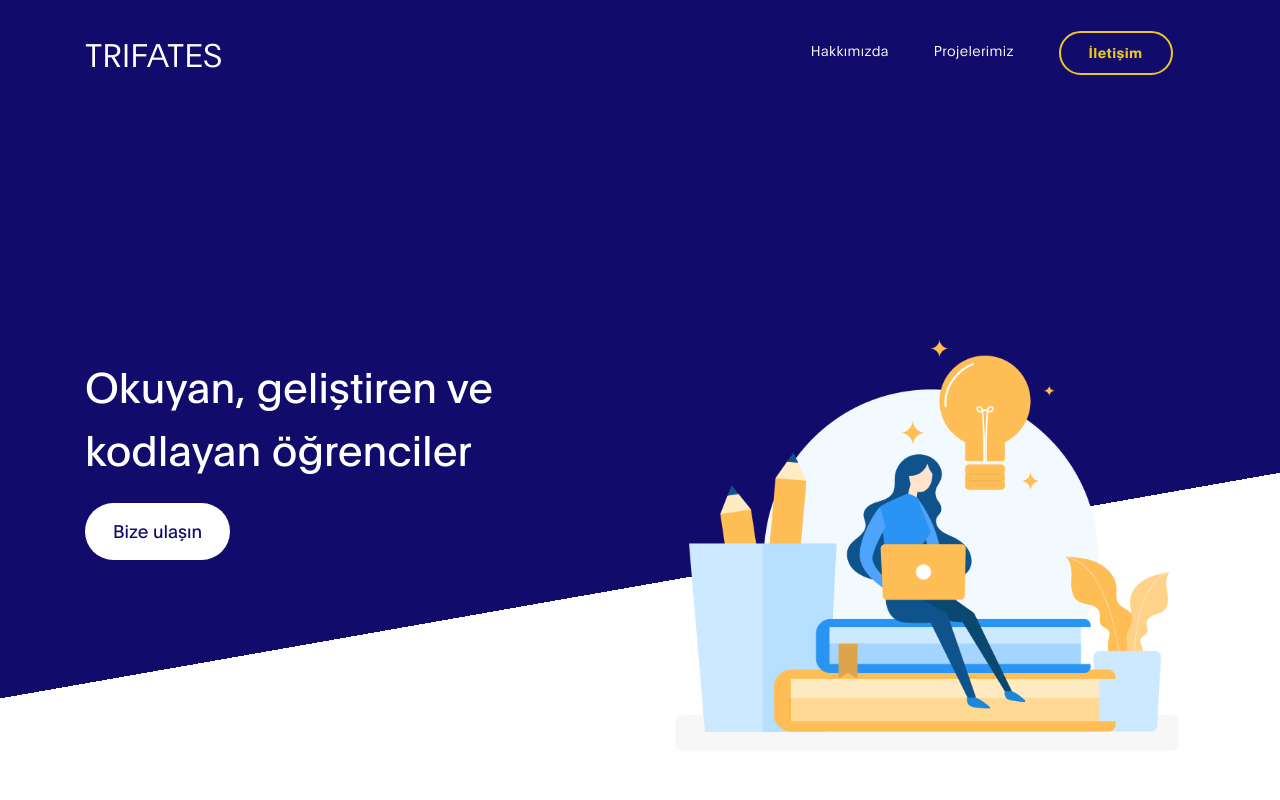
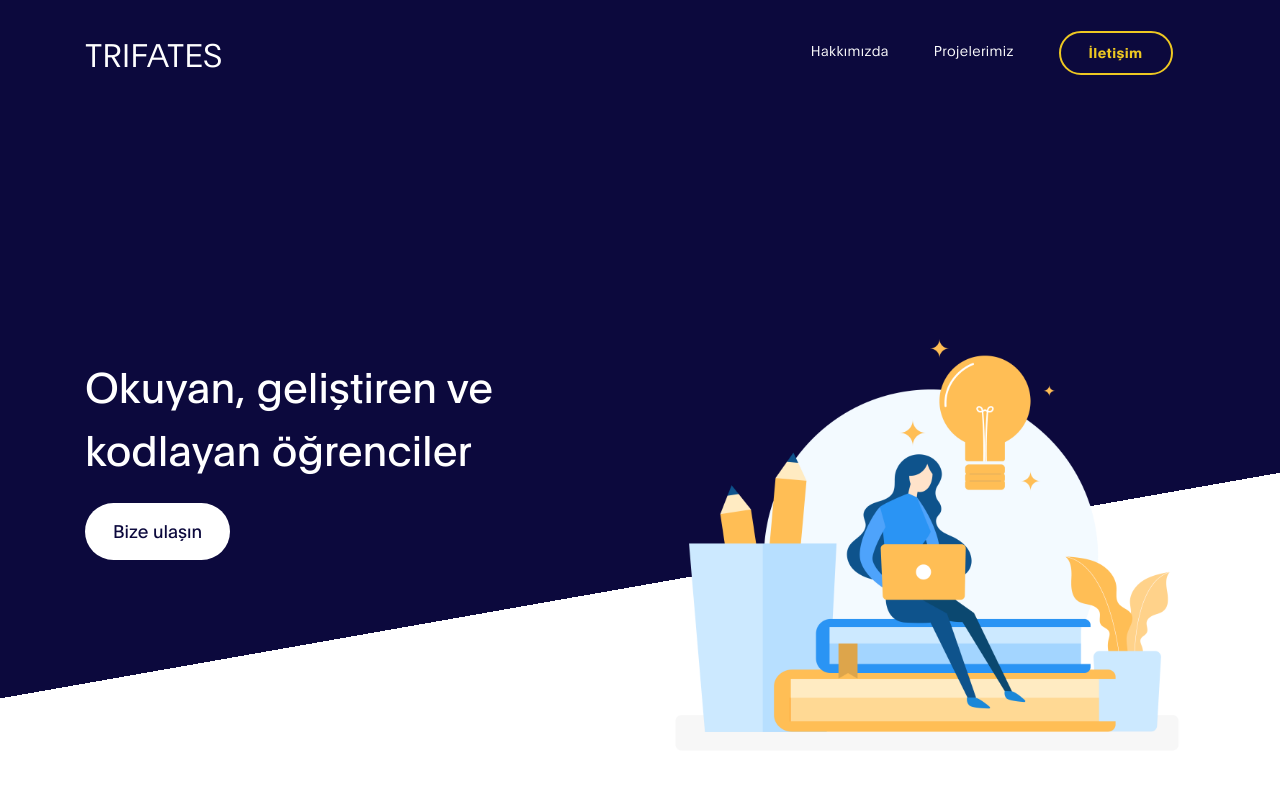
Before and after one commit to trifates/trifates.github.io, a plain HTML site: page index.html in a window 1280 px wide. Shown: the top 800 px of the page. Drawn offline with Linux system fonts and the light colour scheme.

Commit message:
deneme 5623

```diff
--- a/css/templatemo-digital-trend.css
+++ b/css/templatemo-digital-trend.css
@@ -31,12 +31,12 @@ https://templatemo.com/tm-538-digital-trend
 }
 
 :root {
-  --primary-color: #110b6b;
+  --primary-color: #0c093d;
   --secondary-color: #eec822;
   --white-color: #ffffff;
   --dark-color: #171819;
   --project-bg: #f0f8ff;
-  --menu-bg: #110b6b;
+  --menu-bg: #0c093d;
 
   --title-color: #15141a;
   --gray-color: #909090;
```
